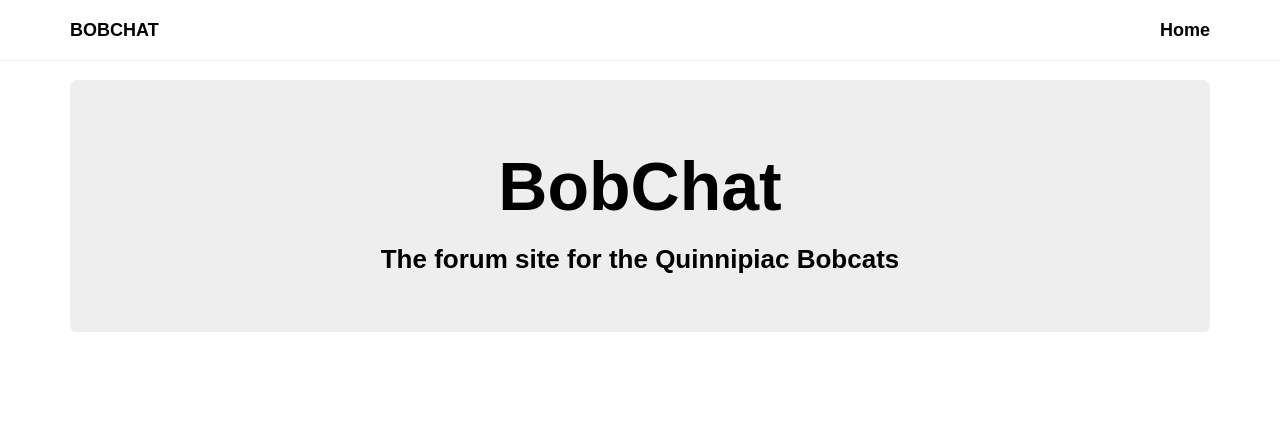
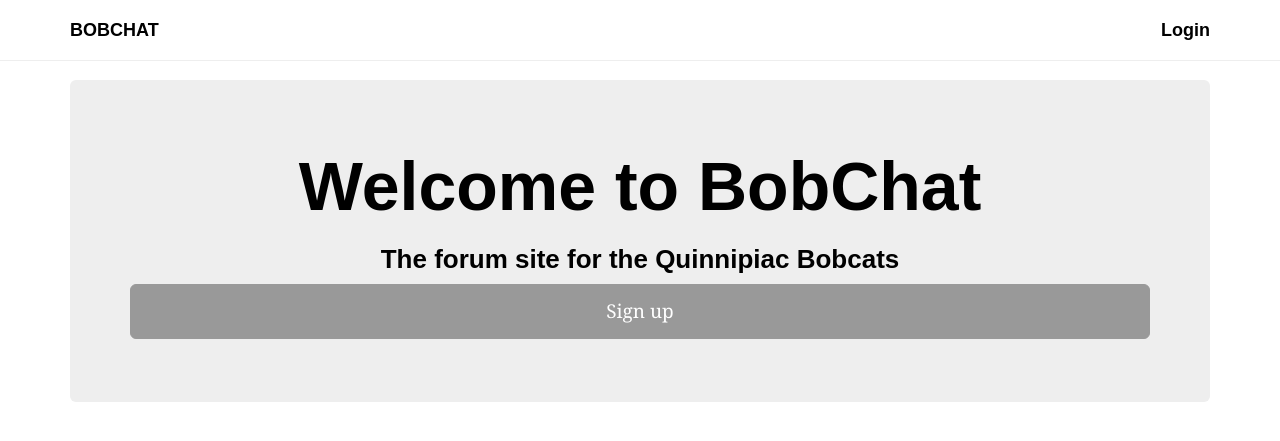
Before and after one commit to wfhorobinjr/forum_app, a Django app: page / in a window 1280 px wide. Shown: the top 441 px of the page. Run offline with Django 3.2, Linux system fonts and the light colour scheme; some libraries are stand-ins or nearby versions; some web fonts are replaced.

Commit message:
Add user Authentication

```diff
--- a/core/urls.py
+++ b/core/urls.py
@@ -3,4 +3,6 @@ from .views import*
 
 urlpatterns = patterns('',
   url(r'^$', Home.as_view(), name='home'),
+  url(r'^user/', include('registration.backends.simple.urls')),
+  url(r'^user/', include('django.contrib.auth.urls')),
 )
--- a/forum_app/settings.py
+++ b/forum_app/settings.py
@@ -36,6 +36,8 @@ ALLOWED_HOSTS = []
 # Application definition
 
 INSTALLED_APPS = (
+    'registration',
+    'django.contrib.sites',
     'django.contrib.admin',
     'django.contrib.auth',
     'django.contrib.contenttypes',
@@ -114,3 +116,7 @@ USE_TZ = True
 STATIC_URL = '/static/'
 STATICFILES_DIRS = (os.path.join(MAIN_DIR, 'static'),)
 STATIC_ROOT = 'staticfiles'
+
+LOGIN_URL = '/user/login'
+LOGIN_REDIRECT_URL = '/'
+SITE_ID = 1
--- a/requirements.txt
+++ b/requirements.txt
@@ -2,6 +2,7 @@ Django==1.8.5
 argparse==1.2.1
 dj-database-url==0.3.0
 dj-static==0.0.6
+django-registration-redux==1.2
 django-toolbelt==0.0.1
 gunicorn==19.3.0
 psycopg2==2.6.1
--- a/templates/base.html
+++ b/templates/base.html
@@ -22,7 +22,11 @@
             </div>
             <div id="navbar" class="navbar-collapse collapse">
                 <ul class="nav navbar-nav navbar-right">
-                  <li><a href="#">Home</a></li>
+                  {% if user.is_authenticated %}
+                  <li><a href="{% url 'auth_logout' %}">Logout</a></li>
+                  {% else %}
+                  <li><a href="{% url 'auth_login' %}">Login</a></li>
+                  {% endif %}
                 </ul>
             </div>
         </div>
--- a/templates/home.html
+++ b/templates/home.html
@@ -1,8 +1,14 @@
 {% extends "base.html" %}
 {% block content %}
-  <div class="jumbotron">
-    <h1 class="text-center">BobChat</h1>
-    <h3 class="text-center">The forum site for the Quinnipiac Bobcats</h3>
-  </div>
-
+{% if user.is_authenticated %}
+<div class="jumbotron">
+  <h1 class="text-center">Welcome back to BobChat</h1>
+</div>
+{% else %}
+<div class="jumbotron">
+  <h1 class="text-center">Welcome to BobChat</h1>
+  <h3 class="text-center">The forum site for the Quinnipiac Bobcats</h3>
+  <p><a class="btn btn-lg btn-default center-block" href="{% url 'registration_register' %}">Sign up</a></p>
+</div>
+{% endif %}
 {% endblock %}
```
